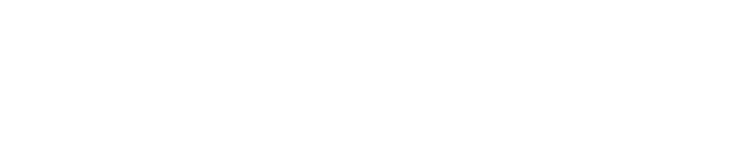
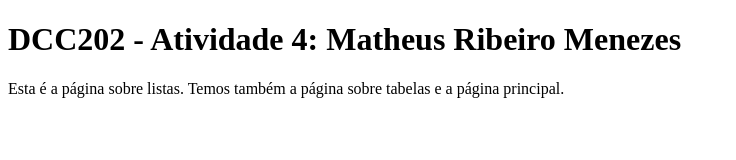
Before and after one commit to ufjf-dcc202/ufjf-dcc202-2023-3-a-atv4-matheusrm321, a website: page listas.html in a window 1280 px wide. Shown: the whole page, without its empty margins (0-736 px from the left). Drawn offline with Linux system fonts and the light colour scheme.

Commit message:
Adicionei na main o titulo e paragrado

```diff
--- a/listas.html
+++ b/listas.html
@@ -3,9 +3,12 @@
 <head>
     <meta charset="UTF-8">
     <meta name="viewport" content="width=device-width, initial-scale=1.0">
-    <title> DCC202 - Atividade 4: Matheus Ribeiro Menezes </title>
+    <title>DCC202 - Atividade 4 - Listas: Matheus Ribeiro Menezes </title>
 </head>
 <body>
-
+    <main>
+        <h1> DCC202 - Atividade 4: Matheus Ribeiro Menezes </h1>
+        <p> Esta é a página sobre listas. Temos também a página sobre tabelas e a página principal.</p>
+    </main>
 </body>
 </html>
```
